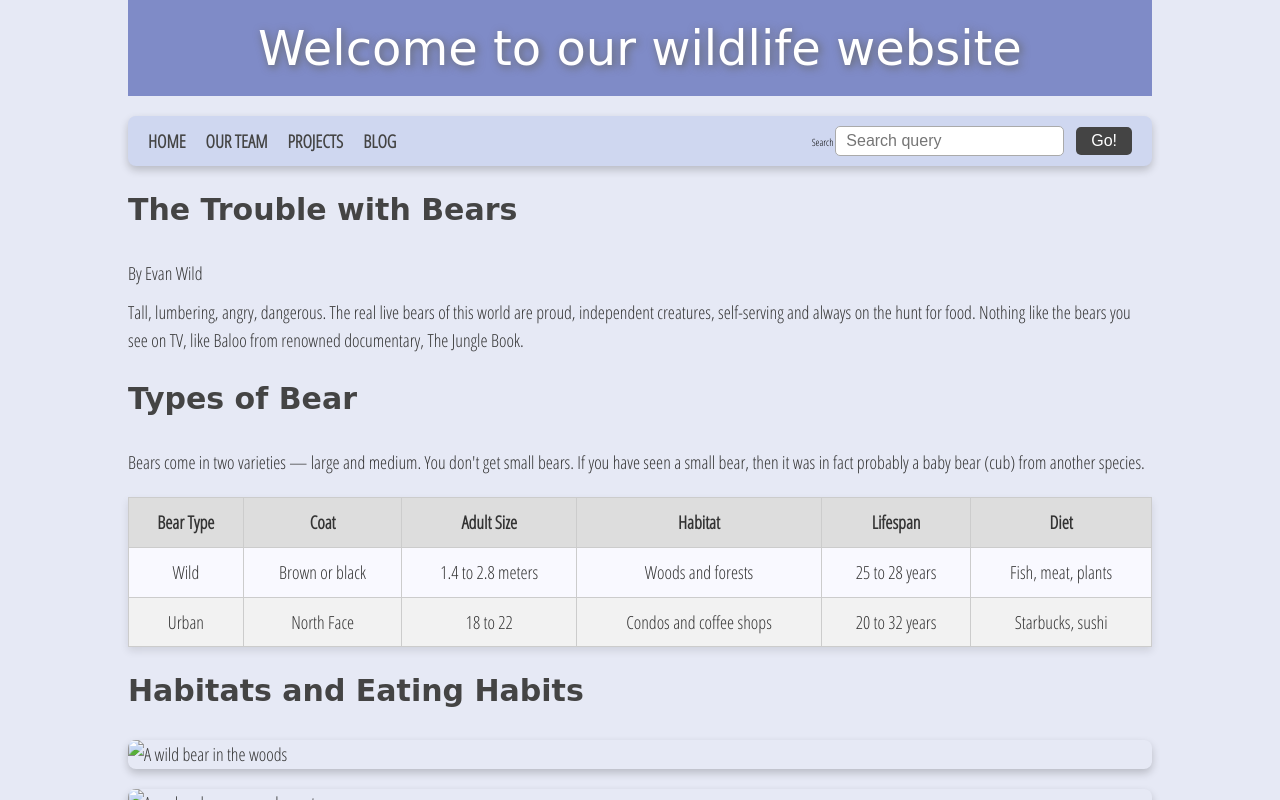
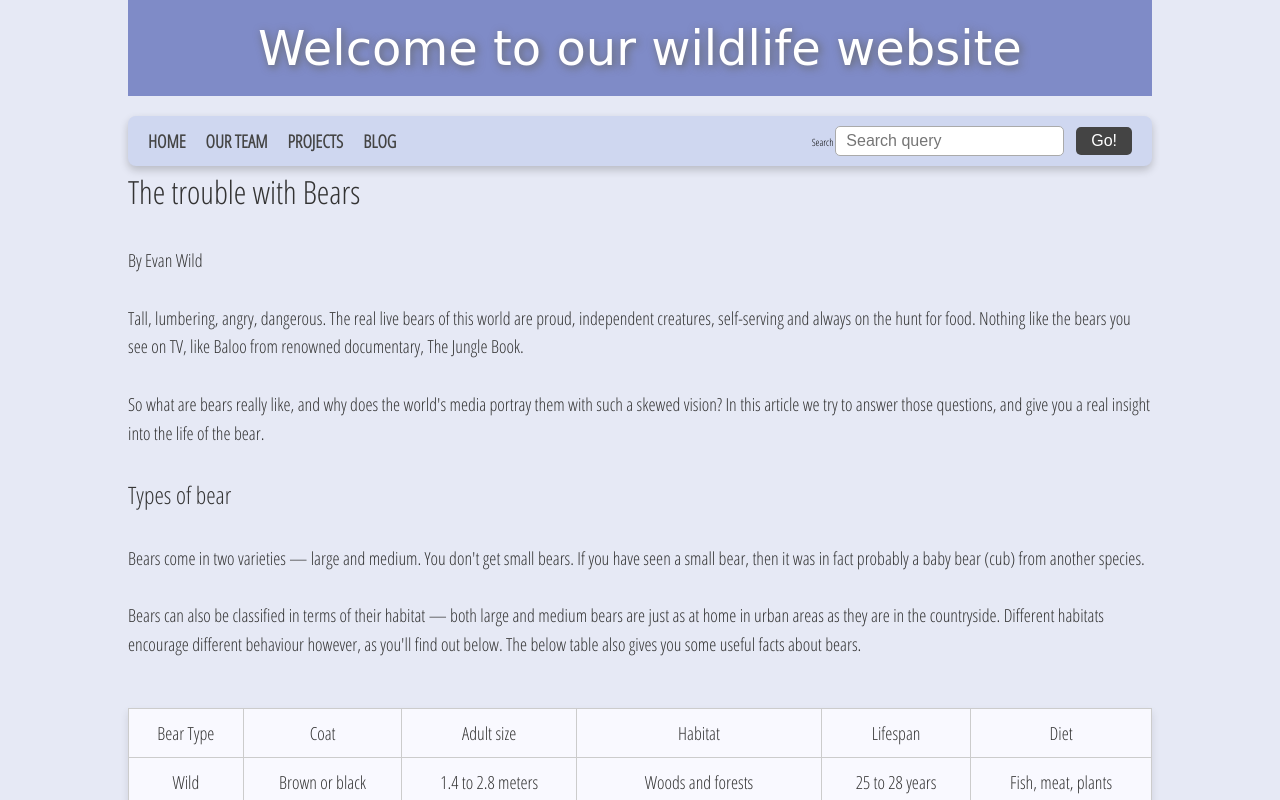
Before and after one commit to Derek2005/assiment5.1, a plain HTML site: page index.html in a window 1280 px wide. Both pictures are taken after a click on the link "HOME". Shown: the top 800 px of the page. Drawn offline with Linux system fonts and the light colour scheme; a web font is replaced by a local one.

Commit message:
Update index.html

```diff
--- a/index.html
+++ b/index.html
@@ -28,26 +28,29 @@
 
     <main role="main">
       <article>
-        <h1>The Trouble with Bears</h1>
-        <p>By Evan Wild</p>
-        <p>
-          Tall, lumbering, angry, dangerous. The real live bears of this world are proud, independent creatures, self-serving and always on the hunt for food. Nothing like the bears you see on TV, like Baloo from renowned documentary, The Jungle Book.
-        </p>
-
-        <h2>Types of Bear</h2>
-        <p>
-          Bears come in two varieties — large and medium. You don't get small bears. If you have seen a small bear, then it was in fact probably a baby bear (cub) from another species.
-        </p>
-
-        <table summary="A comparison of urban and wild bears' features">
+        <font size="6">The trouble with Bears</font>
+        <br><br>
+        By Evan Wild
+        <br><br>
+        Tall, lumbering, angry, dangerous. The real live bears of this world are proud, independent creatures, self-serving and always on the hunt for food. Nothing like the bears you see on TV, like Baloo from renowned documentary, The Jungle Book.
+        <br><br>
+        So what are bears really like, and why does the world's media portray them with such a skewed vision? In this article we try to answer those questions, and give you a real insight into the life of the bear.
+        <br><br>
+        <font size="5">Types of bear</font>
+        <br><br>
+        Bears come in two varieties — large and medium. You don't get small bears. If you have seen a small bear, then it was in fact probably a baby bear (cub) from another species.
+        <br><br>
+        Bears can also be classified in terms of their habitat — both large and medium bears are just as at home in urban areas as they are in the countryside. Different habitats encourage different behaviour however, as you'll find out below. The below table also gives you some useful facts about bears.
+        <br><br>
+        <table>
           <thead>
             <tr>
-              <th scope="col">Bear Type</th>
-              <th scope="col">Coat</th>
-              <th scope="col">Adult Size</th>
-              <th scope="col">Habitat</th>
-              <th scope="col">Lifespan</th>
-              <th scope="col">Diet</th>
+              <td>Bear Type</td>
+              <td>Coat</td>
+              <td>Adult size</td>
+              <td>Habitat</td>
+              <td>Lifespan</td>
+              <td>Diet</td>
             </tr>
           </thead>
           <tbody>
@@ -69,30 +72,44 @@
             </tr>
           </tbody>
         </table>
-
-        <h2>Habitats and Eating Habits</h2>
-        <img src="media/wild-bear.jpg" alt="A wild bear in the woods">
-        <img src="media/urban-bear.jpg" alt="An urban bear near a dumpster">
-
-        <h2>Mating rituals</h2>
-        <p>
-          Bears are romantic creatures by nature, and will naturally look for a mate that they can spend the rest of their lives with. They will woo a potential suitor by making their dwelling look attractive — for example with cave paintings or a bed of reeds in the case of a wild bear, and mood lighting and a Michael Bublé CD in the case of an urban bear.
-        </p>
-
+        <br><br>
+        <font size="5">Habitats and Eating habits</font>
+        <br><br>
+        Wild bears eat a variety of meat, fish, fruit, nuts, and other naturally growing ingredients. In general they will hunt for food themselves in woodland or rivers, but at a push they will track down their sustenance from farms or country houses. They tend to live in relative isolation, in caves, tents, or cottages.
+        <br><br>
+        <img src="media/wild-bear.jpg">
+        <br><br>
+        Urban (gentrified) bears on the other hand have largely abandoned the old ways. They will hunt other urban creatures if necessary (including other predators like rats and foxes), but prefer to scavenge from readily available urban food outlets like dumpsters, bins, and fast food joints. When food has proven scarce, urban bears have even been known to break into people's kitchens and steal essentials like baked beans, ready meals, and microwave ovens.
+        <br><br>
+        <img src="media/urban-bear.jpg">
+        <br><br>
+        Urban bears will sleep anywhere they can, from bus shelters and parks, to the toilets in McDonalds, to their own apartment.
+        <br><br>
+        <font size="5">Mating rituals</font>
+        <br><br>
+        Bears are romantic creatures by nature, and will naturally look for a mate that they can spend the rest of their lives with. They will woo a potential suitor by making their dwelling look attractive — for example with cave paintings or a bed of reeds in the case of a wild bear, and mood lighting and a Michael Bublé CD in the case of an urban bear.
+        <br><br>
+        The following audio clip contains a fact file providing more details about bear mating rituals, along with samples and quotes from experts.
+        <br><br>
         <audio controls>
           <source src="media/bear.mp3" type="audio/mp3">
           <source src="media/bear.ogg" type="audio/ogg">
           <p>It looks like your browser doesn't support HTML5 audio players.</p>
         </audio>
-        <p><strong>Audio Transcript:</strong> Bears' mating rituals include...</p>
-        <p><a href="media/bear.mp3" download>Download audio</a></p>
+        <br><br>
+        <aside>
+          <font size="5">About the author</font>
+          <br><br>
+          Evan Wild is an unemployed plumber from Doncaster, who has been really "into" wildlife since childhood. He once went to Chester Zoo on holiday, but got ill after eating a doner kebab.
+          <br><br>
+          He has never seen a bear, but once read a Daily Mail article about them, and thinks they sound cool.
+        </aside>
       </article>
 
       <section class="comments">
         <div class="show-hide" tabindex="0" role="button">Show comments</div>
-
         <div class="comment-wrapper">
-          <h2>Add comment</h2>
+          <font size="6">Add comment</font>
           <form class="comment-form">
             <div class="flex-pair">
               <label for="name">Your name:</label>
```
